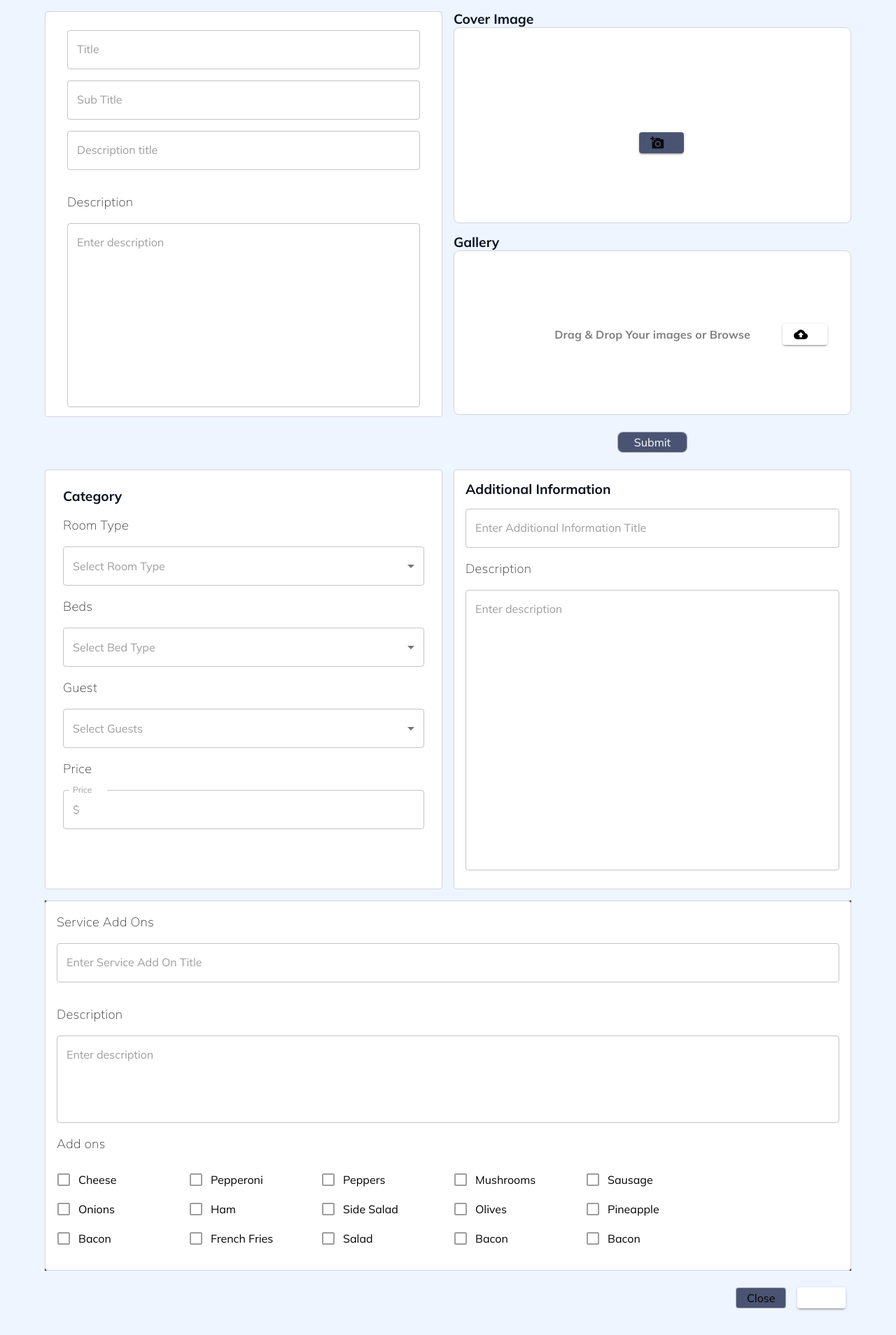
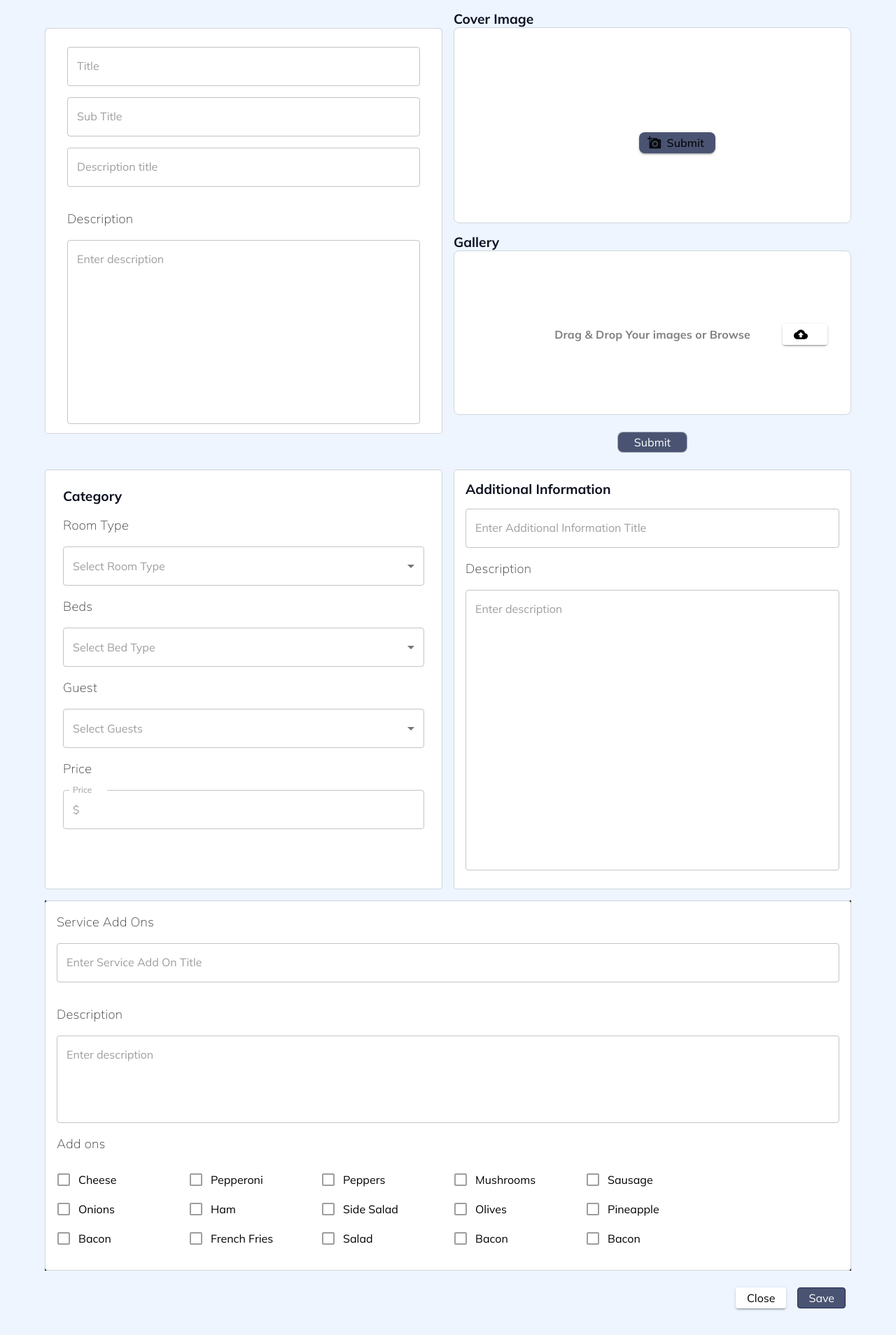
Before and after one commit to Software-Lifecycle-Consultants/slc-open-hms, a Next.js app: page /admin/room-details in a window 1280 px wide. Shown: the part 151-2059 px from the top of the page at 70% size. Built offline with nearby package versions, Linux system fonts and the light colour scheme.

Commit message:
UI Fixes in Admin Blog Page (Background Color) #555

```diff
--- a/app/admin/room-details/page.tsx
+++ b/app/admin/room-details/page.tsx
@@ -26,7 +26,12 @@ const roomDetails = () => {
   return (
     <>
       <Box
-        sx={{ backgroundColor: "#EEF5FF", padding: "10px 0", width: "100%", mx: "2px"}}
+        sx={{
+          backgroundColor: "#EEF5FF",
+          padding: "10px 0",
+          width: "100%",
+          mx: "2px",
+        }}
       >
         <Container>
           <HeadingBook />
@@ -44,16 +49,12 @@ const roomDetails = () => {
         <Container>
           <Grid container spacing={2}>
             {/* <RoomDetailsForm /> */}
-            <Grid item xs={12} sm={12} md={6} lg={6} xl={6}>
+            <Grid item xs={12} sm={12} md={6} lg={6} xl={6} marginTop={3}>
               <Details />
             </Grid>
             {/* (2) The Gallery component is imported and rendered here. */}
             <Grid item xs={12} sm={12} md={6} lg={6} xl={6}>
-              <Typography
-              variant="h2"
-              >
-                Cover Image
-              </Typography>
+              <Typography variant="h2">Cover Image</Typography>
 
               <Card
                 elevation={0}
@@ -72,8 +73,7 @@ const roomDetails = () => {
                   sx={{
                     marginTop: "7px",
                     backgroundColor: "#4A5472",
-                    "&:hover": {  // Hover style applied here
-                      backgroundColor: "#192959"},
+                    borderRadius: "8px", // Set corner radius
                   }}
                   component="label"
                   role={undefined}
@@ -81,6 +81,7 @@ const roomDetails = () => {
                   tabIndex={-1}
                   startIcon={<AddAPhotoIcon />}
                 >
+                  Submit
                   <VisuallyHiddenInput type="file" />
                 </Button>
               </Card>
@@ -123,7 +124,13 @@ const roomDetails = () => {
           <Grid item xs={12} sm={12} md={12} lg={12} xl={12} marginTop={2}>
             <Box display="flex" justifyContent="end" alignItems="center">
               <Button
-                variant="outlined"
+                variant="contained"
+                sx={{
+                  borderColor: "#5B5959", // Set outline color
+                  "&:hover": {
+                    backgroundColor: "#192959", // Set hover background color
+                  },
+                }}
               >
                 <Typography
                   style={{
@@ -135,15 +142,20 @@ const roomDetails = () => {
                 </Typography>
               </Button>
               <Button
-                variant="contained"
+                variant="outlined"
+                sx={{
+                  "&:hover": {
+                    backgroundColor: "#192959", // Set hover background color
+                    borderColor: "#192959", // Match border color on hover
+                  },
+                  borderColor: "#192959", // Initial border color (if needed)
+                }}
               >
                 <Typography
                   style={{
                     color: "white",
-
                   }}
                 >
-                  {" "}
                   Save
                 </Typography>
               </Button>
```
